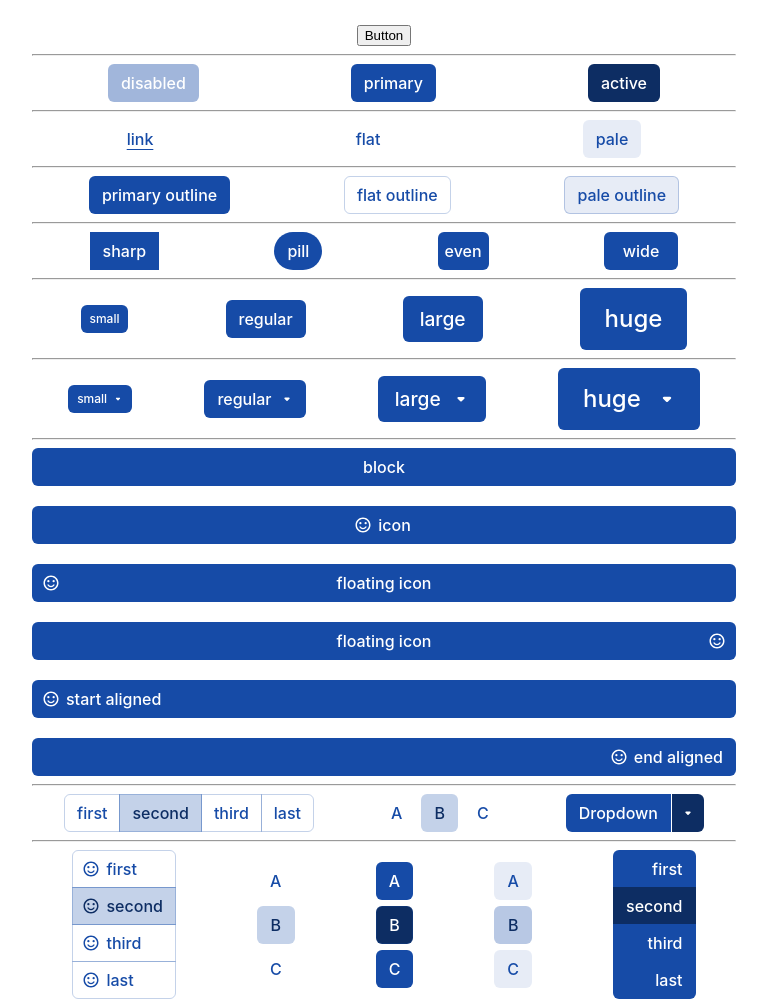
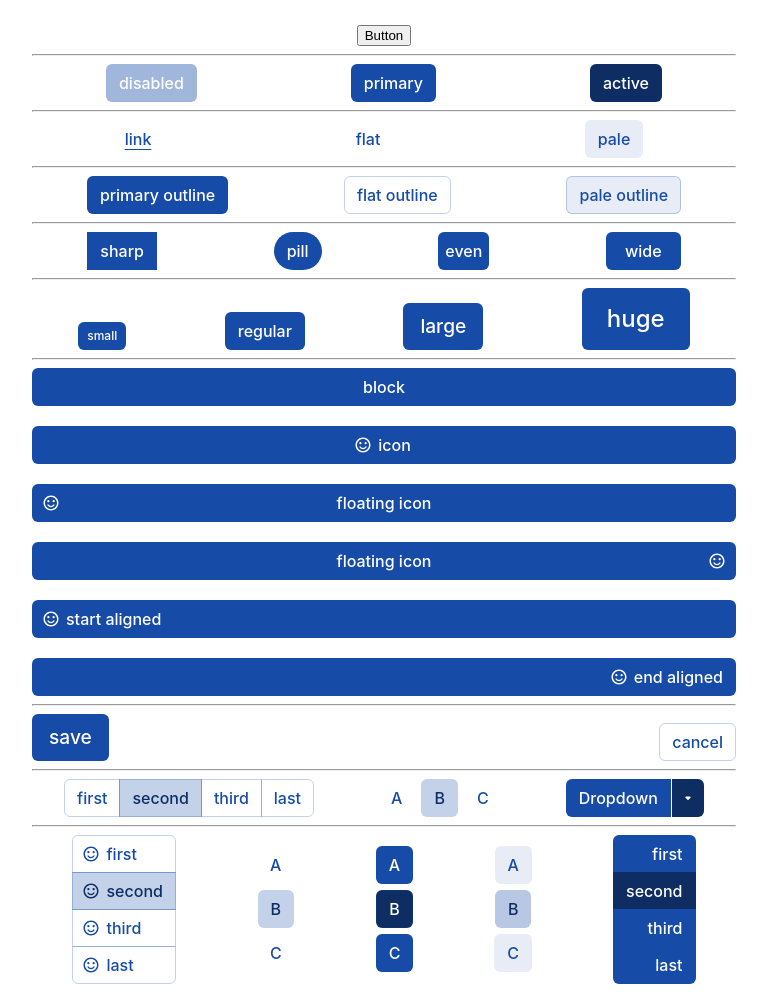
Before and after one commit to frameable/knopf.css, a website: page test.html in a window 1280 px wide. Shown: the whole page, without its empty margins (256-1023 px from the left). Drawn offline with Linux system fonts and the light colour scheme.

Commit message:
Add alignment modifiers to groups

```diff
--- a/knopf.css
+++ b/knopf.css
@@ -59,7 +59,9 @@
   --knopf-flex-grow: 0;
 
   /* Group */
+  --knopf-group-justify: center;
   --knopf-group-direction: row;
+  --knopf-group-align: center;
   --knopf-group-spacing: -1px;
 
   /* Misc */
@@ -342,9 +344,11 @@
    ========================================================================== */
 
 .knopf_group {
+  align-items: var(--knopf-group-align);
   display: flex;
   flex-direction: var(--knopf-group-direction);
   flex-wrap: nowrap;
+  justify-content: var(--knopf-group-justify);
 }
 
 .vertical {
@@ -353,6 +357,26 @@
 
 .spaced {
   --knopf-group-spacing: var(--knopf-padding);
+}
+
+.start {
+  --knopf-group-align: flex-start;
+}
+
+.end {
+  --knopf-group-align: flex-end;
+}
+
+.stretch {
+  --knopf-group-align: stretch;
+}
+
+.between {
+  --knopf-group-justify: space-between;
+}
+
+.around {
+  --knopf-group-justify: space-around;
 }
 
 .vertical:not(.spaced) > .knopf:first-child:not(:last-child) {
--- a/test.html
+++ b/test.html
@@ -23,7 +23,7 @@
       text-align: center;
     }
 
-    div {
+    .row {
       align-items: center;
       display: flex;
       flex-wrap: wrap;
@@ -55,7 +55,7 @@
 
     <hr>
 
-    <div>
+    <div class="knopf_group spaced around">
       <button class="knopf" disabled>disabled</button>
       <button class="knopf">primary</button>
       <button class="knopf active">active</button>
@@ -63,7 +63,7 @@
 
     <hr>
 
-    <div>
+    <div class="knopf_group spaced around">
       <a href="#" class="knopf link">link</a>
       <button class="knopf flat">flat</button>
       <button class="knopf pale">pale</button>
@@ -71,7 +71,7 @@
 
     <hr>
 
-    <div>
+    <div class="knopf_group spaced around">
       <button class="knopf outline">primary outline</button>
       <button class="knopf outline flat">flat outline</button>
       <button class="knopf outline pale">pale outline</button>
@@ -79,7 +79,7 @@
 
     <hr>
 
-    <div>
+    <div class="knopf_group spaced around">
       <button class="knopf sharp">sharp</button>
       <button class="knopf pill">pill</button>
       <button class="knopf even">even</button>
@@ -88,7 +88,7 @@
 
     <hr>
 
-    <div>
+    <div class="knopf_group spaced around end">
       <button class="knopf small">small</button>
       <button class="knopf">regular</button>
       <button class="knopf large">large</button>
@@ -97,42 +97,13 @@
 
     <hr>
 
-    <div>
-      <button class="knopf small">
-        <span class="knopf_label">small</span>
-        <svg class="knopf_icon">
-          <use xlink:href="#drop-down-icon" />
-        </svg>
-      </button>
-      <button class="knopf">
-        <span class="knopf_label">regular</span>
-        <svg class="knopf_icon">
-          <use xlink:href="#drop-down-icon" />
-        </svg>
-      </button>
-      <button class="knopf large">
-        <span class="knopf_label">large</span>
-        <svg class="knopf_icon">
-          <use xlink:href="#drop-down-icon" />
-        </svg>
-      </button>
-      <button class="knopf huge">
-        <span class="knopf_label">huge</span>
-        <svg class="knopf_icon">
-          <use xlink:href="#drop-down-icon" />
-        </svg>
-      </button>
-    </div>
-
-    <hr>
-
-    <div>
+    <div class="row">
       <button class="knopf block">block</button>
     </div>
 
     <br>
 
-    <div>
+    <div class="row">
       <button class="knopf block">
         <svg class="knopf_icon">
           <use xlink:href="#happy-icon" />
@@ -145,7 +116,7 @@
 
     <br>
 
-    <div>
+    <div class="row">
       <button class="knopf block">
         <svg class="knopf_icon knopf_icon--floating">
           <use xlink:href="#happy-icon" />
@@ -158,7 +129,7 @@
 
     <br>
 
-    <div>
+    <div class="row">
       <button class="knopf block">
         <span class="knopf_label">
           floating icon
@@ -171,7 +142,7 @@
 
     <br>
 
-    <div>
+    <div class="row">
       <button class="knopf block start">
         <svg class="knopf_icon">
           <use xlink:href="#happy-icon" />
@@ -184,7 +155,7 @@
 
     <br>
 
-    <div>
+    <div class="row">
       <button class="knopf block end">
         <svg class="knopf_icon">
           <use xlink:href="#happy-icon" />
@@ -197,7 +168,14 @@
 
     <hr>
 
-    <div>
+    <div class="knopf_group spaced between end">
+      <button class="knopf large">save</button>
+      <button class="knopf flat outline">cancel</button>
+    </div>
+
+    <hr>
+
+    <div class="row">
       <span class="knopf_group">
         <button class="knopf flat outline">first</button>
         <button class="knopf flat outline active">second</button>
@@ -211,7 +189,7 @@
         <button class="knopf flat">C</button>
       </span>
 
-      <span class="knopf_group" style="--knopf-group-spacing: 1px;">
+      <span class="knopf_group stretch" style="--knopf-group-spacing: 1px;">
         <button class="knopf">Dropdown</button>
         <button class="knopf even active">
           <svg class="knopf_icon">
@@ -223,27 +201,27 @@
 
     <hr>
 
-    <div>
-      <span class="knopf_group start vertical">
-        <button class="knopf flat outline">
+    <div class="row">
+      <span class="knopf_group vertical stretch">
+        <button class="knopf start flat outline">
           <svg class="knopf_icon">
             <use xlink:href="#happy-icon" />
           </svg>
           <span class="knopf_label">first</span>
         </button>
-        <button class="knopf flat outline active">
+        <button class="knopf start flat outline active">
           <svg class="knopf_icon">
             <use xlink:href="#happy-icon" />
           </svg>
           <span class="knopf_label">second</span>
         </button>
-        <button class="knopf flat outline">
+        <button class="knopf start flat outline">
           <svg class="knopf_icon">
             <use xlink:href="#happy-icon" />
           </svg>
           <span class="knopf_label">third</span>
         </button>
-        <button class="knopf flat outline">
+        <button class="knopf start flat outline">
           <svg class="knopf_icon">
             <use xlink:href="#happy-icon" />
           </svg>
@@ -269,11 +247,11 @@
         <button class="knopf pale">C</button>
       </span>
 
-      <span class="knopf_group vertical end">
-        <button class="knopf">first</button>
-        <button class="knopf active">second</button>
-        <button class="knopf">third</button>
-        <button class="knopf">last</button>
+      <span class="knopf_group vertical stretch">
+        <button class="knopf end">first</button>
+        <button class="knopf end active">second</button>
+        <button class="knopf end">third</button>
+        <button class="knopf end">last</button>
       </span>
     </div>
   </main>
```
